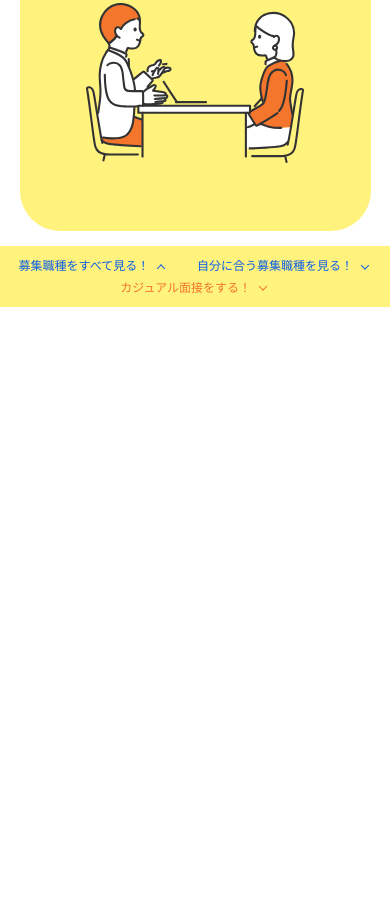
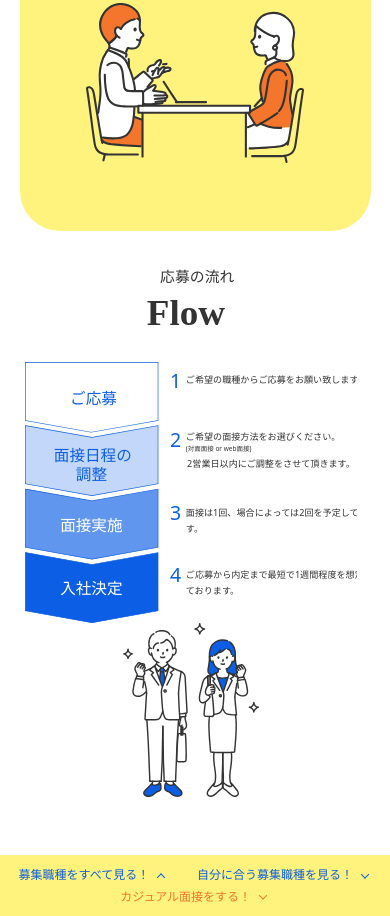
Before and after one commit to mg-50x/EightbitLP_2024, a plain HTML site: page experienced.html in a window 390 px wide. Shown: the part 3992-4908 px from the top of the page. Before the commit the page ends 4299 px from the top, so only its background shows below. Drawn offline with nearby package versions, Linux system fonts and the light colour scheme.

Commit message:
add flow section

```diff
--- a/experienced.html
+++ b/experienced.html
@@ -51,6 +51,7 @@
     <link rel="stylesheet" href="/styles/howtouse.css" />
     <link rel="stylesheet" href="/styles/jobs.css" />
     <link rel="stylesheet" href="/styles/interview.css" />
+    <link rel="stylesheet" href="/styles/flow.css" />
 
     <!-- Import JS/jQuery Library -->
     <script src="https://code.jquery.com/jquery-1.12.4.min.js"></script>
@@ -163,7 +164,6 @@
               </div>
               <img id="pc_man_img" src="./imgs/gen/2/pc_man.svg" alt="">
             </div>
-
           </div>
         </section>
         <!-- END Overview -->
@@ -510,6 +510,18 @@
           </div>
         </section>
         <section id="sec-flow" class="s-sec-flow"></section>
+          <img id="flow-header" src="./imgs/gen/2/Flow.svg" alt="">
+          <div class="s-sec-flow-inner">
+            <div class="s-sec-flow-left">
+              <img id="flow-desc-desktop" src="./imgs/gen/2/Flow_desc.svg" alt="">
+              <img id="flow-desc-smartphone" src="./imgs/gen/2/flow_desc_sm.svg" alt="">
+            </div>
+            <div class="s-sec-flow-right">
+              <div class="s-flow-right">
+                <img src="./imgs/gen/2/man_n_woman.svg" alt="">
+              </div>
+            </div>
+          </div>
         <section id="sec-features" class="s-sec-features"></section>
         <!-- START NAV -->
         <section id="sec-nav" class="s-sec-nav">
--- /dev/null
+++ b/styles/flow.css
@@ -0,0 +1,62 @@
+#flow-header{
+    width: 10vw;
+}
+
+.s-sec-flow-inner{
+    width: 90vw;
+    padding: 8vh 10vw;
+    padding-top: 0vw;
+    display: flex;
+    flex-direction: row;
+    align-content: center;
+    align-items: center;
+    justify-content: space-around;
+    box-sizing: border-box;
+    margin-left: 4vw;
+    margin-right: 4vw;
+}
+
+.s-sec-flow-left > img{
+    width: 55vw;
+    height: auto;
+    margin-top: 5vw
+}
+
+.s-flow-right > img {
+    width: 18vw;
+    height: auto;
+}
+
+#flow-desc-smartphone{
+    display:none;
+}
+
+/* smartphone */
+@media screen and (max-width: 800px) {
+    #flow-desc-desktop{
+        display: none;
+    }
+
+    #flow-desc-smartphone{
+        display:block;
+        margin: 0 auto;
+        width: 85vw;
+    }
+
+    .s-sec-flow-inner{
+        display: block;
+        padding: 0;
+        margin-top: 7vw;
+        margin-bottom: 15vw;
+    }
+
+    .s-flow-right > img {
+        width: 35vw;
+        height: auto;
+    }
+
+    #flow-header{
+        margin-top: 5vw;
+        width: 25vw;
+    }
+}
```
Also changed, not shown: imgs/gen/2/Flow.svg (added), imgs/gen/2/Flow_desc.svg (added), imgs/gen/2/flow_desc_sm.svg (added), imgs/gen/2/man_n_woman.svg (added).
